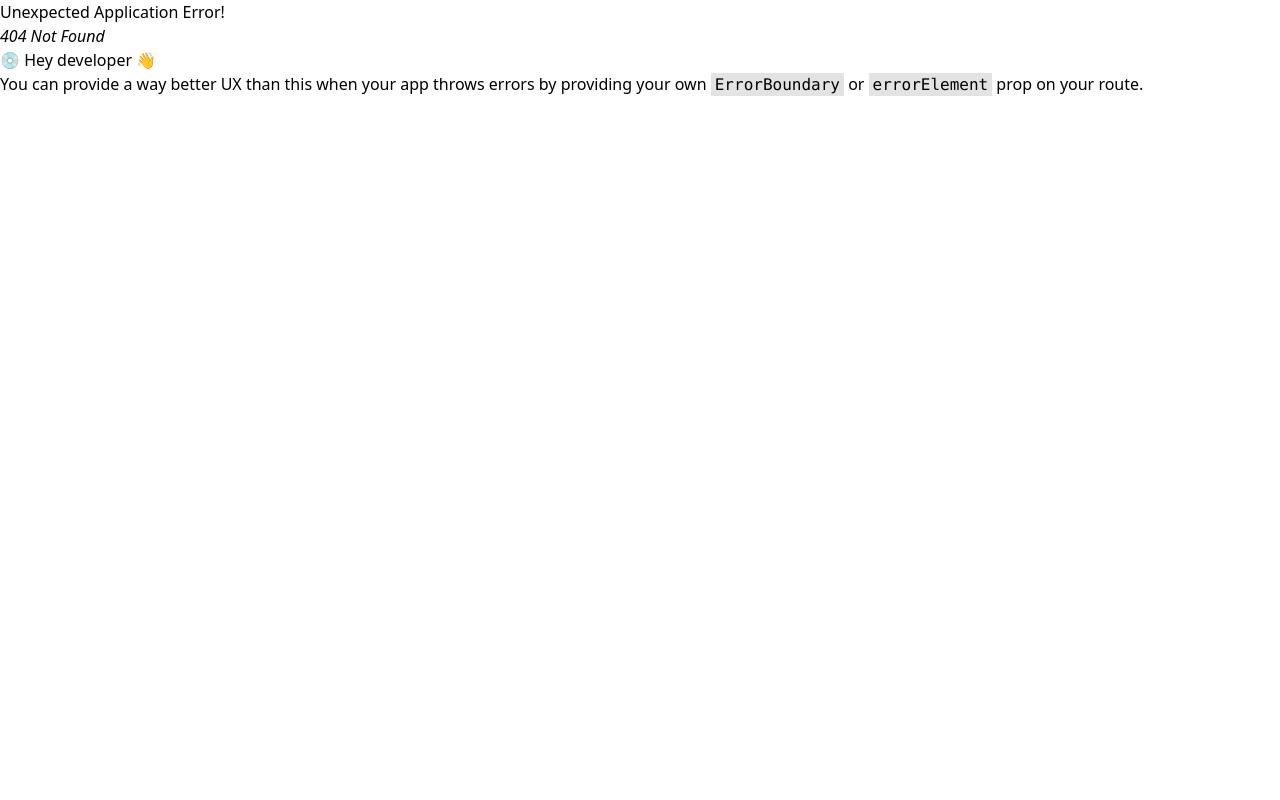
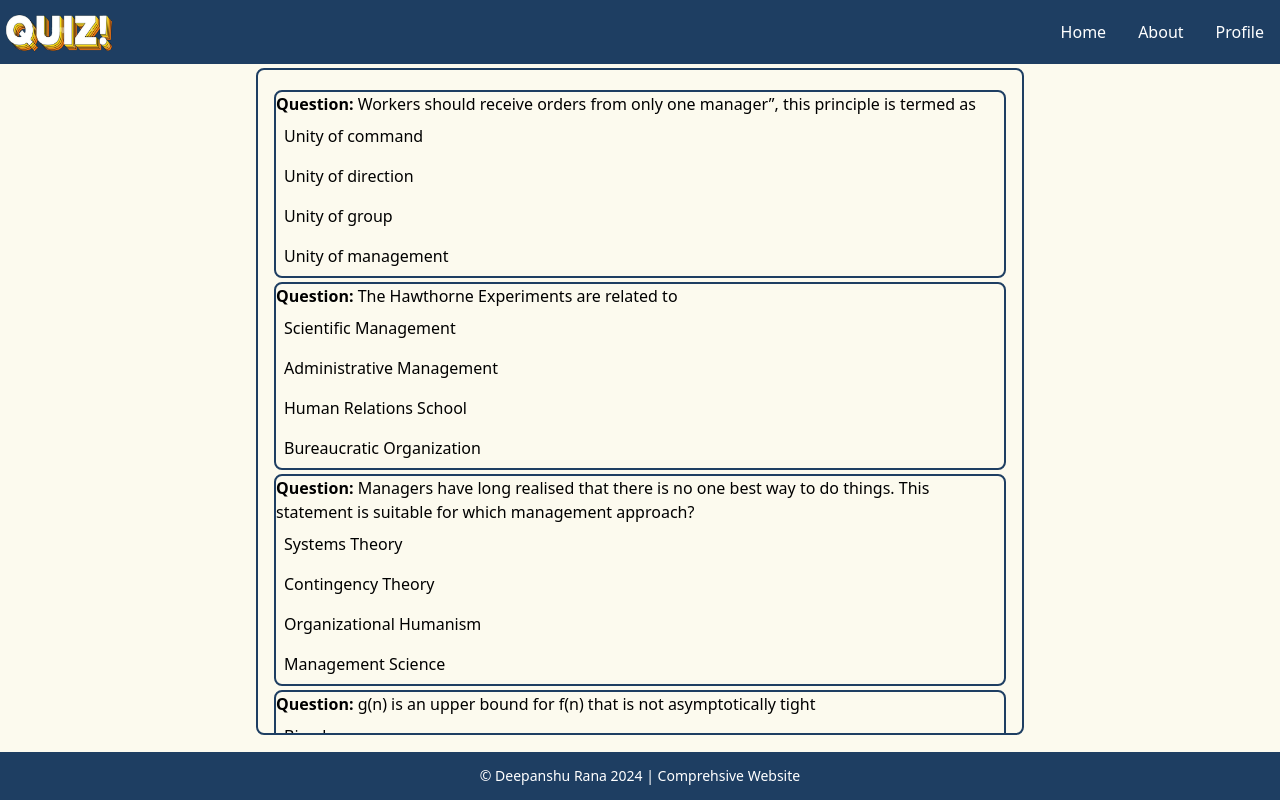
Before and after one commit to himieee/comprehensive_exam, a React (Create React App) app: page /quiz in a window 1280 px wide. Before the commit this address had no page. Built offline with nearby package versions, Linux system fonts and the light colour scheme.

Commit message:
Quiz functionality working

```diff
--- a/src/App.js
+++ b/src/App.js
@@ -6,6 +6,7 @@ import About from "./Components/About";
 import Profile from "./Components/Profile";
 import Home from "./Components/Home";
 import Instructions from "./Components/Instructions";
+import Quiz from "./Components/Quiz";
 
 const App = () => {
   return (
@@ -40,6 +41,10 @@ export const appRouter = createBrowserRouter([
         path: "instructions",
         element: <Instructions />,
       },
+      {
+        path: "quiz",
+        element: <Quiz />,
+      },
     ],
   },
 ]);
--- a/src/Components/About.js
+++ b/src/Components/About.js
@@ -2,7 +2,9 @@ import React from 'react'
 
 const About = () => {
   return (
-    <div>About</div>
+    <div className="w-full h-screen flex bg-[#FCFAEE]">
+
+    </div>
   )
 }
 
--- a/src/Components/Home.js
+++ b/src/Components/Home.js
@@ -20,7 +20,7 @@ const Home = () => {
       <div className="w-1/2 flex mt-28 flex-col items-center">
         <div className="mt-8 flex justify-center">
           <h1 className="font-bold inline-flex font-serif font-extrabold text-3xl text-[#FCCD2A]">
-            Introducing <span className="ml-2 text-3xl text-[#006BFF]">VIT | COMPREHENSIVE SITE</span>
+            Introducing <span className="ml-2 text-3xl text-[#006BFF]">VIT | COMPREHENSIVE QUIZ</span>
           </h1>
         </div>
         <div className="mt-16 text-center">
--- a/src/Components/Instructions.js
+++ b/src/Components/Instructions.js
@@ -1,9 +1,85 @@
-import React from 'react'
+import React from "react";
+import { Link } from "react-router-dom";
 
 const Instructions = () => {
   return (
-    <div>Instructions</div>
-  )
-}
+    <div className="w-full h-screen flex bg-[#FCFAEE]">
+      <div className="w-9/12 h-4/5 mx-auto mt-5 flex items-center justify-center flex-col">
+        <h1>INSTRUCTIONS</h1>
+        <br></br>
+        <br></br>
+        <ul>
+          <li>
+            Lorem ipsum dolor sit, amet consectetur adipisicing elit. Deserunt
+            rem tempore at, autem minus id reprehenderit, nam{" "}
+          </li>
+          <li>
+            Lorem ipsum dolor sit, amet consectetur adipisicing elit. Deserunt
+            rem tempore at, autem minus id reprehenderit, nam{" "}
+          </li>
+          <li>
+            Lorem ipsum dolor sit, amet consectetur adipisicing elit. Deserunt
+            rem tempore at, autem minus id reprehenderit, nam{" "}
+          </li>
+          <li>
+            Lorem ipsum dolor sit, amet consectetur adipisicing elit. Deserunt
+            rem tempore at, autem minus id reprehenderit, nam{" "}
+          </li>
+          <li>
+            Lorem ipsum dolor sit, amet consectetur adipisicing elit. Deserunt
+            rem tempore at, autem minus id reprehenderit, nam{" "}
+          </li>
+          <li>
+            Lorem ipsum dolor sit, amet consectetur adipisicing elit. Deserunt
+            rem tempore at, autem minus id reprehenderit, nam{" "}
+          </li>
+          <li>
+            Lorem ipsum dolor sit, amet consectetur adipisicing elit. Deserunt
+            rem tempore at, autem minus id reprehenderit, nam{" "}
+          </li>
+          <li>
+            Lorem ipsum dolor sit, amet consectetur adipisicing elit. Deserunt
+            rem tempore at, autem minus id reprehenderit, nam{" "}
+          </li>
+          <li>
+            Lorem ipsum dolor sit, amet consectetur adipisicing elit. Deserunt
+            rem tempore at, autem minus id reprehenderit, nam{" "}
+          </li>
+          <li>
+            Lorem ipsum dolor sit, amet consectetur adipisicing elit. Deserunt
+            rem tempore at, autem minus id reprehenderit, nam{" "}
+          </li>
+          <li>
+            Lorem ipsum dolor sit, amet consectetur adipisicing elit. Deserunt
+            rem tempore at, autem minus id reprehenderit, nam{" "}
+          </li>
+          <li>
+            Lorem ipsum dolor sit, amet consectetur adipisicing elit. Deserunt
+            rem tempore at, autem minus id reprehenderit, nam{" "}
+          </li>
+          <li>
+            Lorem ipsum dolor sit, amet consectetur adipisicing elit. Deserunt
+            rem tempore at, autem minus id reprehenderit, nam{" "}
+          </li>
+          <li>
+            Lorem ipsum dolor sit, amet consectetur adipisicing elit. Deserunt
+            rem tempore at, autem minus id reprehenderit, nam{" "}
+          </li>
+          <li>
+            Lorem ipsum dolor sit, amet consectetur adipisicing elit. Deserunt
+            rem tempore at, autem minus id reprehenderit, nam{" "}
+          </li>
+          <div className="mt-16 text-center">
+            <Link to="/quiz">
+              <button className="w-48 rounded-lg px-4 py-2 bg-blue-500 text-blue-100 hover:bg-blue-600 duration-300">
+                Let's Begin Quiz
+              </button>
+            </Link>
+          </div>
+        </ul>
+      </div>
+    </div>
+  );
+};
 
-export default Instructions
+export default Instructions;
--- a/src/Components/Navbar.js
+++ b/src/Components/Navbar.js
@@ -6,24 +6,20 @@ const Navbar = () => {
   return (
     <div className="w-full h-16 bg-[#1E3E62] flex justify-between items-center sticky top-0">
       <div className="flex">
-        <img src={headerlogo} alt="headerlogo" className="h-12 align" />
+        <Link to="/">
+          <img src={headerlogo} alt="headerlogo" className="h-12 align" />
+        </Link>
       </div>
       <div className="flex w-full justify-end">
         <ul className="flex text-white">
           <li className="">
-          <Link to="/">
-          Home
-          </Link>
+            <Link to="/">Home</Link>
           </li>
           <li className="mx-8">
-          <Link to="/about">
-          About
-          </Link>
+            <Link to="/about">About</Link>
           </li>
           <li className="mr-4">
-          <Link to="/profile">
-          Profile
-          </Link>
+            <Link to="/profile">Profile</Link>
           </li>
         </ul>
       </div>
--- /dev/null
+++ b/src/Components/Question.js
@@ -0,0 +1,39 @@
+import React, { useState } from "react";
+
+const Question = (props) => {
+  const { data } = props;
+  const [selectedOption, setselectedOption] = useState(null);
+
+  const handleOptionChange = (option) => {
+    setselectedOption(option);
+  };
+
+  return (
+    <div className="border-2 rounded-lg w-5/5 border-[#1E3E62] my-1 flex flex-col ">
+      <h1>
+        {" "}
+        <b>Question: </b> {data.question}
+      </h1>
+      {data.options.map((option, index) => (
+        <h4
+          className={`cursor-pointer p-2 rounded ${
+            selectedOption === option ? "bg-blue-200 font-bold" : ""
+          }`}
+          key={index}
+          onClick={() => {
+            handleOptionChange(option);
+          }}
+        >
+          {option}
+        </h4>
+      ))}
+      {selectedOption &&
+      <div className="mt-5 mx-2">
+        {selectedOption===data.answer?(<span className="text-green-500">Correct 🎉</span>):(<span className="text-red-500">Incorrect 😔</span>)}
+      </div>
+      }
+    </div>
+  );
+};
+
+export default Question;
--- /dev/null
+++ b/src/Components/Quiz.js
@@ -0,0 +1,19 @@
+import React from "react";
+import { quesList } from "../utils/quesList";
+import Question from "./Question";
+
+const Quiz = () => {
+  return (
+    <div className="w-full h-screen flex bg-[#FCFAEE] justify-center">
+      <div className="border-2 rounded-lg w-3/5 h-5/6 border-[#1E3E62] my-1 flex flex-col overflow-y-auto">
+        <div className="p-4 overflow-y-auto">
+         {quesList.map((question,index)=>(
+             <Question data={question} key={index} />
+         ))}
+        </div>
+      </div>
+    </div>
+  );
+};
+
+export default Quiz;
--- /dev/null
+++ b/src/utils/quesList.js
@@ -0,0 +1,95 @@
+export const quesList = [
+  {
+    question:
+      "Workers should receive orders from only one manager”, this principle is termed as",
+    options: [
+      "Unity of command",
+      "Unity of direction",
+      "Unity of group",
+      "Unity of management",
+    ],
+    answer: "Unity of command",
+  },
+  {
+    question: "The Hawthorne Experiments are related to",
+    options: [
+      "Scientific Management",
+      "Administrative Management",
+      "Human Relations School",
+      "Bureaucratic Organization",
+    ],
+    answer: "Human Relations School",
+  },
+  {
+    question:
+      "Managers have long realised that there is no one best way to do things. This statement is suitable for which management approach?",
+    options: [
+      "Systems Theory",
+      "Contingency Theory",
+      "Organizational Humanism",
+      "Management Science",
+    ],
+    answer: "Contingency Theory",
+  },
+  {
+    question:
+      "g(n) is an upper bound for f(n) that is not asymptotically tight",
+    options: ["Big oh", "Big theta", "Big omega", "Amortized"],
+    answer: "Big oh",
+  },
+  {
+    question: "Functional foremanship is related to",
+    options: [
+      "Scientific Management",
+      "Administrative Management",
+      "Human Relations School",
+      "Bureaucratic Organization",
+    ],
+    answer: "Scientific Management",
+  },
+  {
+    question: "Fayol’s principles are related to",
+    options: [
+      "Scientific Management",
+      "Administrative Management",
+      "Human Relations School",
+      "Bureaucratic Organization",
+    ],
+    answer: "Administrative Management",
+  },
+  {
+    question: "X.25 standards covers how many layers?",
+    options: ["Two", "Three", "Seven", "Six"],
+    answer: "Three",
+  },
+  {
+    question:
+      "Working set model for page replacement is based on the assumption of",
+    options: [
+      "Modularity of references",
+      "Working Set Size",
+      "Locality of references",
+      "Random access",
+    ],
+    answer: "Locality of references",
+  },
+  {
+    question:
+      "Within an organisation, leadership influence will be dependent upon the type of ________ that the leader can exercise over the followers.",
+    options: ["knowledge", "power", "delegation", "friendship"],
+    answer: "power",
+  },
+  {
+    question:
+      "Why, according to stakeholder theory, is it in companies' best interests to pay attention to their stakeholders?",
+    options: [
+      "If firms only act in their own self-interest, employees may feel exploited.",
+      "If firms only act in their own self-interest, the government might put more regulation on them.",
+      "If firms only act in their own self-interest, customers might not like the image that the company portrays.",
+      "If firms only act in their own self-interest and inflict harm on stakeholders, then society might withdraw its support",
+    ],
+    answer:
+      "If firms only act in their own self-interest and inflict harm on stakeholders, then society might withdraw its support",
+  },
+  // Continue adding the rest of the questions here in the same format.
+];
```
